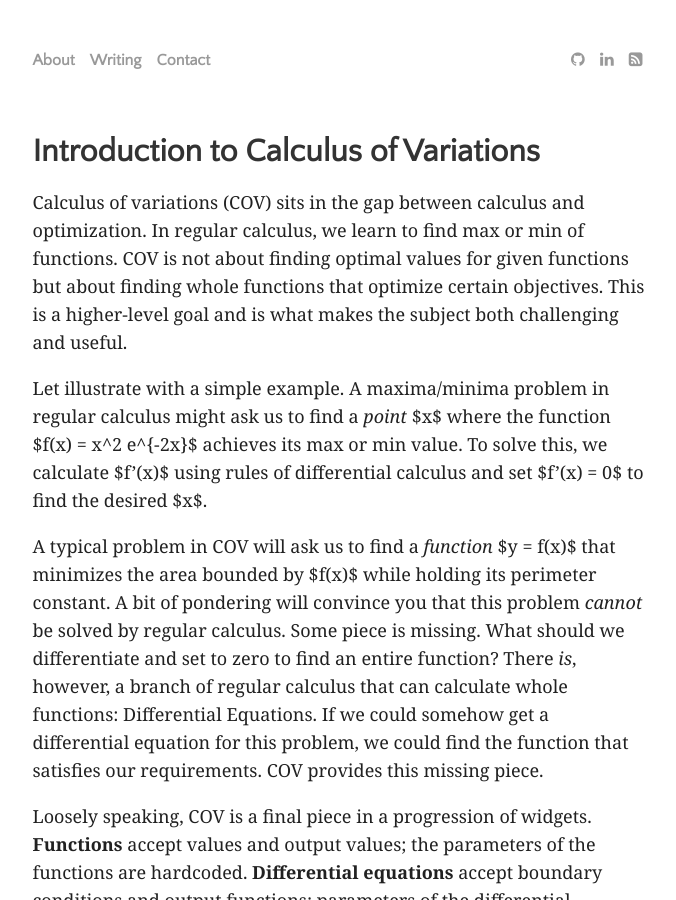
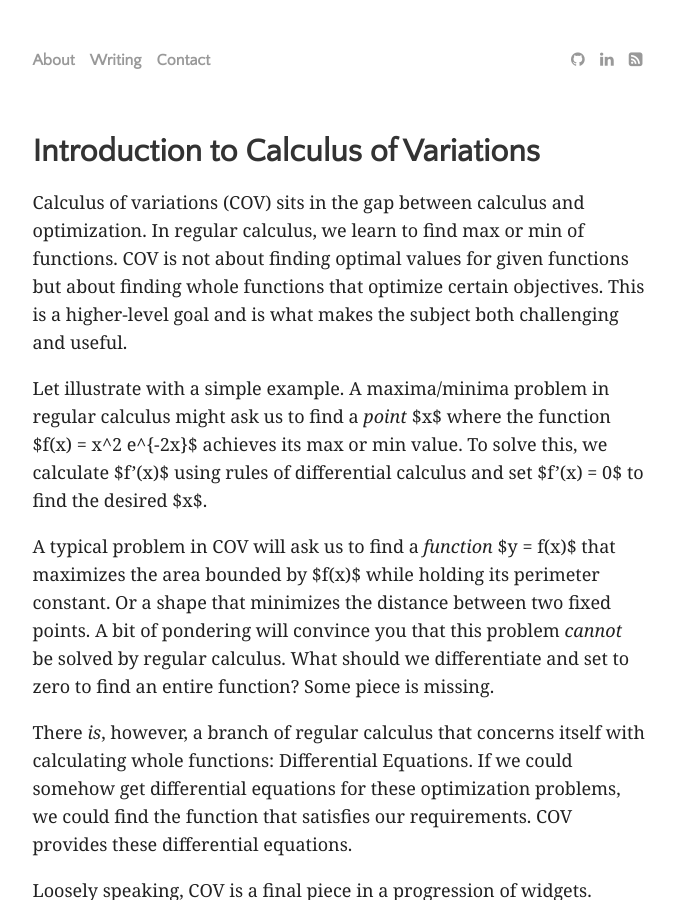
Before and after one commit to rohan-kekatpure/rohan-kekatpure.github.io, a Jekyll site: the page built from _posts/2020-08-11-calculus-of-variations.md, in a window 1280 px wide and 900 px high. Shown: the whole window, without its empty margins (300-976 px from the left). Built offline with Jekyll 4.4.1, drawn with Linux system fonts in a browser that asks for light colours; formulas are drawn with MathJax 3.

Commit message:
Introduction to  COV

```diff
--- a/_posts/2020-08-11-calculus-of-variations.md
+++ b/_posts/2020-08-11-calculus-of-variations.md
@@ -16,12 +16,14 @@ Let illustrate with a simple example. A maxima/minima problem in regular calculu
 where the function $f(x) = x^2 e^{-2x}$ achieves its max or min value. To solve this, we calculate $f'(x)$ using rules
 of differential calculus and set $f'(x) = 0$ to find the desired $x$.
 
-A typical problem in COV will ask us to find a _function_ $y = f(x)$ that minimizes the area bounded by $f(x)$ while
-holding its perimeter constant. A bit of pondering will convince you that this problem _cannot_ be solved by regular
-calculus. Some piece is missing. What should we differentiate and set to zero to find an entire function? There _is_,
-however, a branch of regular calculus that can calculate whole functions: Differential Equations. If we could somehow
-get a differential equation for this problem, we could find the function that satisfies our requirements. COV provides
-this missing piece.
+A typical problem in COV will ask us to find a _function_ $y = f(x)$ that maximizes the area bounded by $f(x)$ while
+holding its perimeter constant. Or a shape that minimizes the distance between two fixed points. A bit of pondering will
+convince you that this problem _cannot_ be solved by regular calculus. What should we differentiate and set to zero to
+find an entire function? Some piece is missing.
+
+There _is_, however, a branch of regular calculus that concerns itself with calculating whole functions: Differential
+Equations. If we could somehow get differential equations for these optimization problems, we could find the function
+that satisfies our requirements. COV provides these differential equations.
 
 Loosely speaking, COV is a final piece in a progression of widgets. **Functions** accept values and output values; the
 parameters of the functions are hardcoded. **Differential equations** accept boundary conditions and output functions;
```
